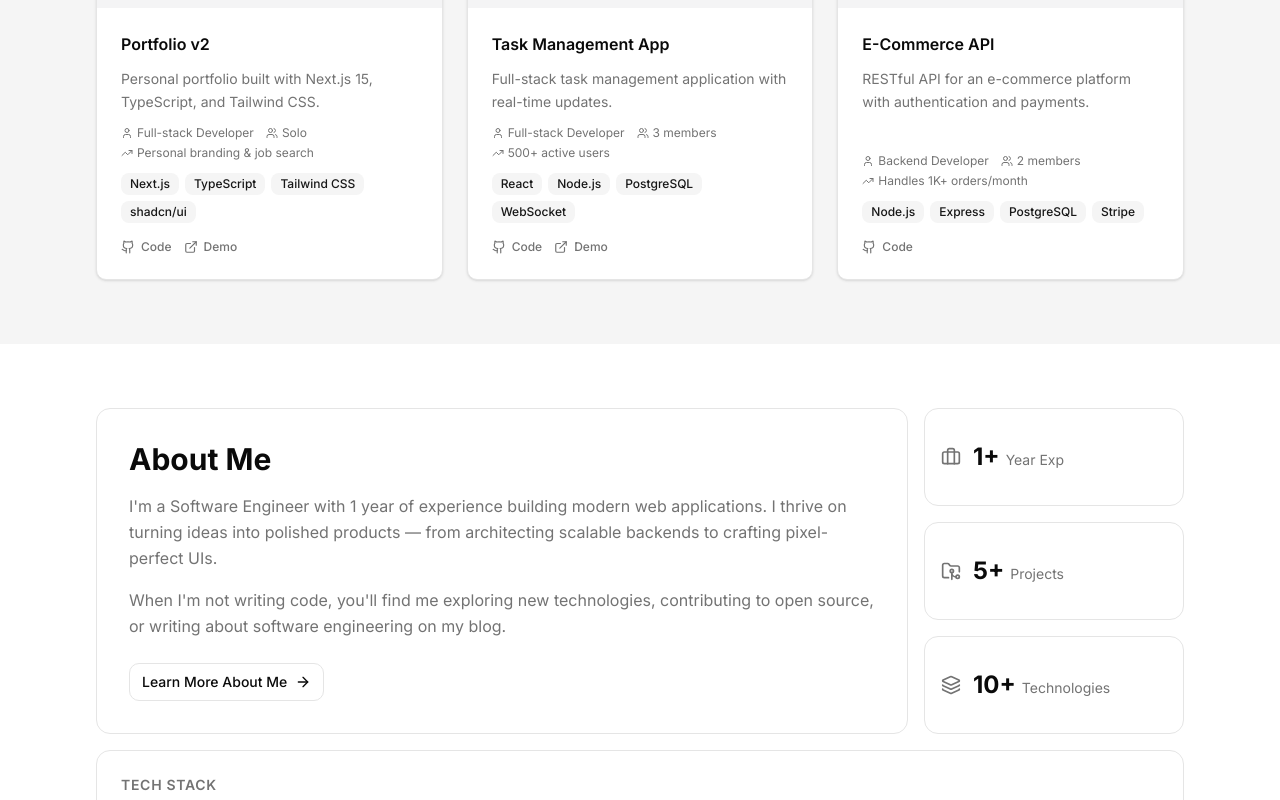
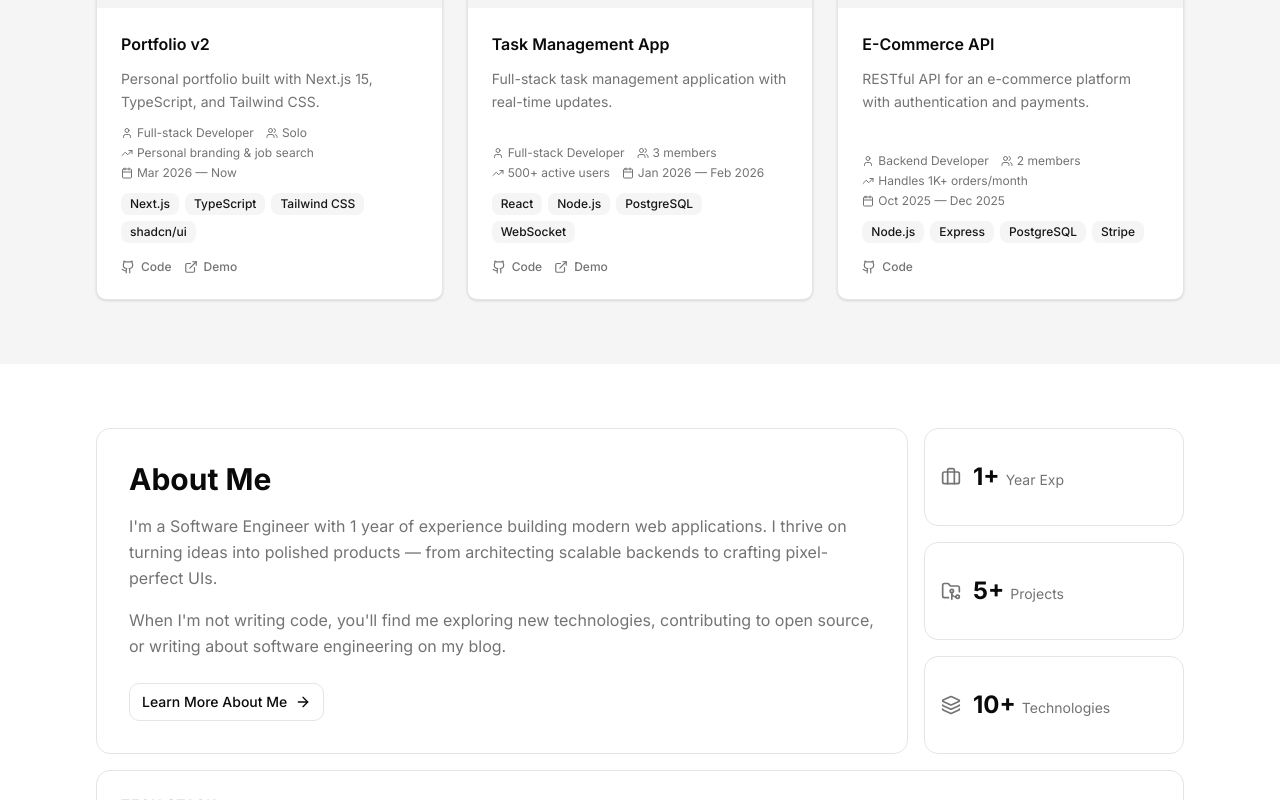
Before and after one commit to haunguyendev/portfolio-v2, a Next.js app: page / in a window 1280 px wide. Shown: the part 900-1700 px from the top of the page. Built offline with nearby package versions, Linux system fonts and the light colour scheme; no server answers.

Commit message:
feat: add project timeline dates to project cards
Display start/end dates on project cards with calendar icon.
Shows "Now" for ongoing projects without endDate.

```diff
--- a/src/components/projects/project-card.tsx
+++ b/src/components/projects/project-card.tsx
@@ -1,5 +1,5 @@
 import Image from 'next/image'
-import { Github, ExternalLink, User, Users, TrendingUp } from 'lucide-react'
+import { Github, ExternalLink, User, Users, TrendingUp, Calendar } from 'lucide-react'
 import { Badge } from '@/components/ui/badge'
 import type { Project } from '@/types'
 
@@ -57,6 +57,14 @@ export function ProjectCard({ project }: ProjectCardProps) {
                 {project.impact}
               </span>
             )}
+            {project.startDate && (
+              <span className="inline-flex items-center gap-1">
+                <Calendar className="size-3" aria-hidden="true" />
+                <span className="sr-only">Duration: </span>
+                {project.startDate}
+                {project.endDate ? ` — ${project.endDate}` : ' — Now'}
+              </span>
+            )}
           </div>
         )}
 
--- a/src/content/projects.json
+++ b/src/content/projects.json
@@ -13,7 +13,8 @@
     },
     "role": "Full-stack Developer",
     "teamSize": "Solo",
-    "impact": "Personal branding & job search"
+    "impact": "Personal branding & job search",
+    "startDate": "Mar 2026"
   },
   {
     "id": "task-management-app",
@@ -29,7 +30,9 @@
     },
     "role": "Full-stack Developer",
     "teamSize": "3 members",
-    "impact": "500+ active users"
+    "impact": "500+ active users",
+    "startDate": "Jan 2026",
+    "endDate": "Feb 2026"
   },
   {
     "id": "ecommerce-api",
@@ -44,7 +47,9 @@
     },
     "role": "Backend Developer",
     "teamSize": "2 members",
-    "impact": "Handles 1K+ orders/month"
+    "impact": "Handles 1K+ orders/month",
+    "startDate": "Oct 2025",
+    "endDate": "Dec 2025"
   },
   {
     "id": "weather-dashboard",
@@ -60,7 +65,8 @@
     },
     "role": "Frontend Developer",
     "teamSize": "Solo",
-    "impact": "Real-time weather data visualization"
+    "impact": "Real-time weather data visualization",
+    "startDate": "Aug 2025"
   },
   {
     "id": "cli-productivity-tool",
@@ -75,6 +81,8 @@
     },
     "role": "Developer",
     "teamSize": "Solo",
-    "impact": "Automates 10+ dev workflows"
+    "impact": "Automates 10+ dev workflows",
+    "startDate": "Jun 2025",
+    "endDate": "Jul 2025"
   }
 ]
--- a/src/types/project.ts
+++ b/src/types/project.ts
@@ -16,4 +16,6 @@ export interface Project {
   role?: string
   teamSize?: string
   impact?: string
+  startDate?: string
+  endDate?: string
 }
```
